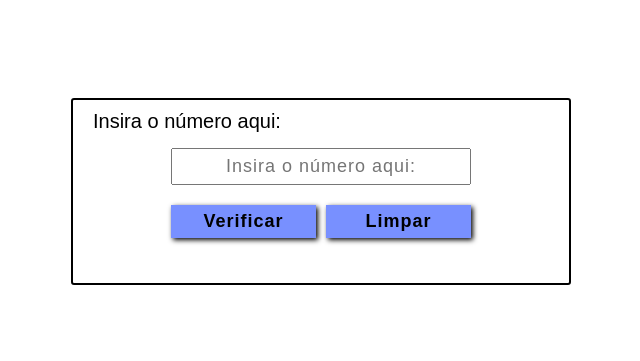
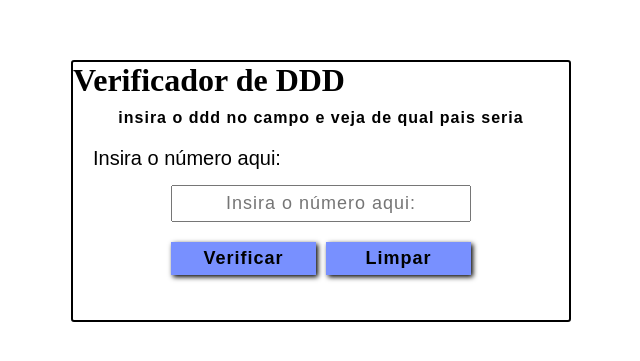
Before and after one commit to WellinghtonOliveira/ProjetoCertificacao, a plain HTML site: page index.html in a window 1280 px wide. Shown: the part 209-570 px from the top of the page, without its empty margins (319-959 px from the left). Drawn offline with Linux system fonts and the light colour scheme.

Commit message:
Update
Titulo

```diff
--- a/index.html
+++ b/index.html
@@ -11,6 +11,10 @@
 
 <body>
     <div class="container">
+        <div class="div-titulo">
+            <h1>Verificador de DDD</h1>
+            <p>insira o ddd no campo e veja de qual pais seria</p>
+        </div>
         <div class="display-entrada">
             <label class="label-entrada" for="insira-o-numero">Insira o número aqui:</label>
             <input class="input-entrada-num" id="user-input" placeholder="Insira o número aqui:" type="text">
```
